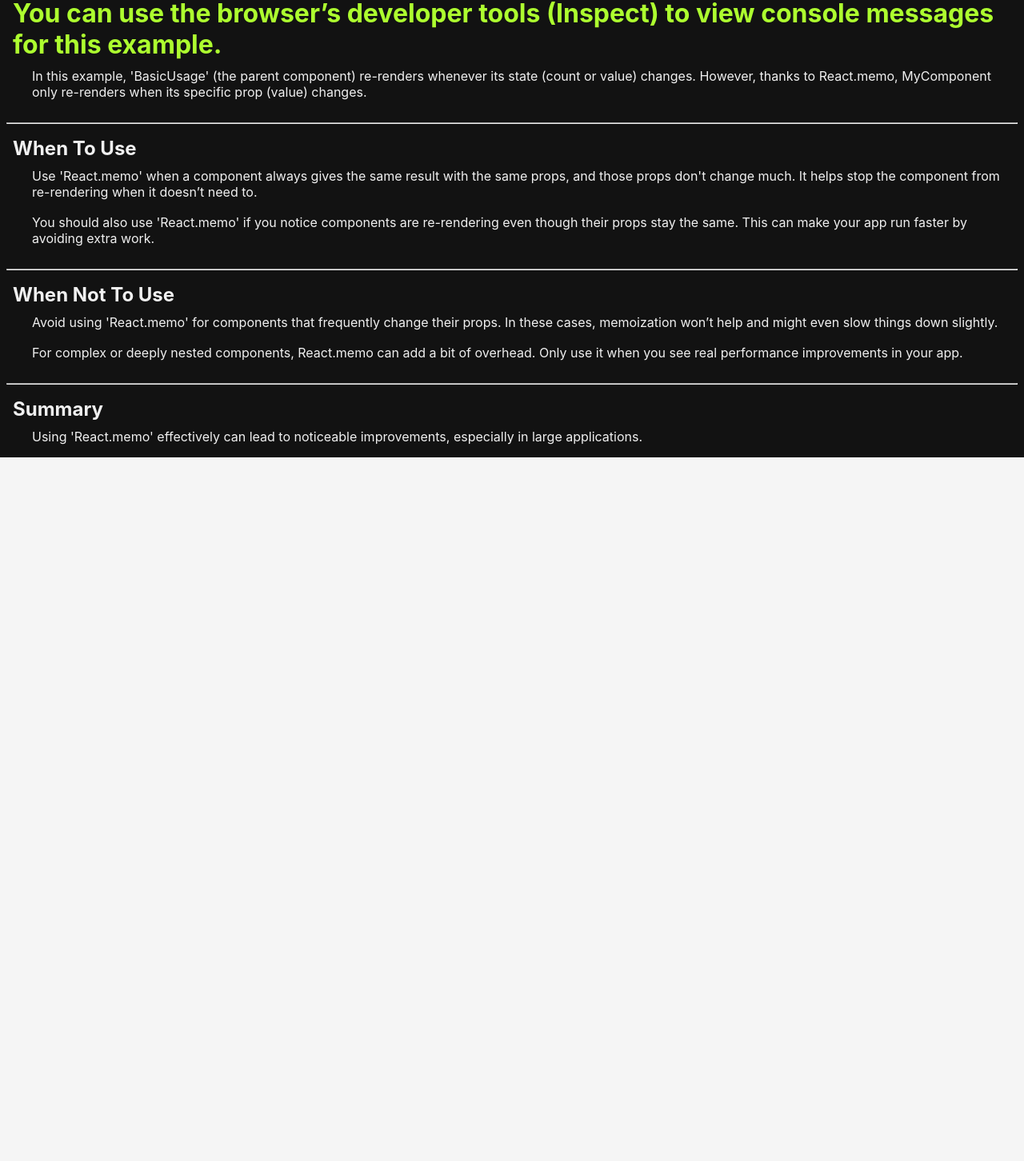
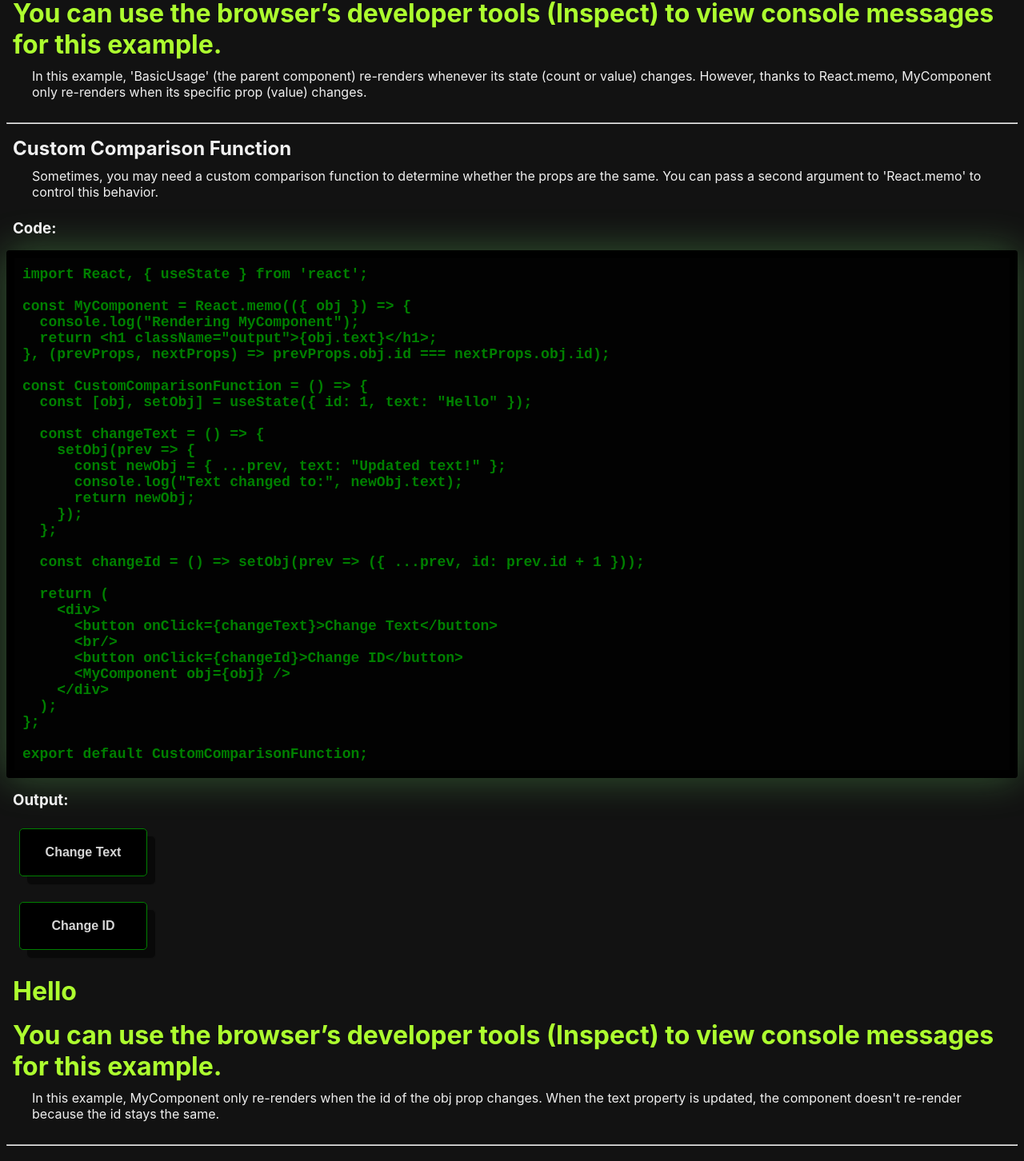
Before and after one commit to rees-kyle/react_showcase, a React (Create React App) app in the folder project/: page /react_showcase/memoization in a window 1280 px wide. Shown: the part 2367-3819 px from the top of the page at 80% size. Before the commit the page ends 2939 px from the top, so only its background shows below. Built offline with nearby package versions, Linux system fonts and the light colour scheme.

Commit message:
Add CustomComparisonFunction component
- Added component file.
- Added to index in components folder.
- Imported and added component to page.

```diff
--- /dev/null
+++ b/project/src/components/performance_optimization/memoization/CustomComparisonFunction.js
@@ -0,0 +1,87 @@
+import React, { useState } from 'react';
+
+// Memoized component to prevent unnecessary re-renders based on custom comparison
+const MyComponent = React.memo(({ obj }) => {
+  console.log("Rendering MyComponent");
+  return <h1 className="output">{obj.text}</h1>;
+}, (prevProps, nextProps) => prevProps.obj.id === nextProps.obj.id); // Custom comparison function
+
+// Parent component for testing the memoized component
+const CustomComparisonFunction = () => {
+  const [obj, setObj] = useState({ id: 1, text: "Hello" });
+
+  const changeText = () => {
+    setObj(prev => {
+      const newObj = { ...prev, text: "Updated text!" };
+      console.log("Text changed to:", newObj.text); // Log updated text
+      return newObj;
+    });
+  };
+
+  const changeId = () => setObj(prev => ({ ...prev, id: prev.id + 1 }));
+
+  return (
+    <div>
+      <br/>
+      <hr/>
+      <h2>Custom Comparison Function</h2>
+      <p>
+        Sometimes, you may need a custom comparison function to determine whether the props are the same.
+        You can pass a second argument to 'React.memo' to control this behavior.
+      </p>
+
+      <h3>Code:</h3>
+      <pre>
+        <code>
+          {`import React, { useState } from 'react';
+
+const MyComponent = React.memo(({ obj }) => {
+  console.log("Rendering MyComponent");
+  return <h1 className="output">{obj.text}</h1>;
+}, (prevProps, nextProps) => prevProps.obj.id === nextProps.obj.id);
+
+const CustomComparisonFunction = () => {
+  const [obj, setObj] = useState({ id: 1, text: "Hello" });
+
+  const changeText = () => {
+    setObj(prev => {
+      const newObj = { ...prev, text: "Updated text!" };
+      console.log("Text changed to:", newObj.text);
+      return newObj;
+    });
+  };
+
+  const changeId = () => setObj(prev => ({ ...prev, id: prev.id + 1 }));
+
+  return (
+    <div>
+      <button onClick={changeText}>Change Text</button>
+      <br/>
+      <button onClick={changeId}>Change ID</button>
+      <MyComponent obj={obj} />
+    </div>
+  );
+};
+
+export default CustomComparisonFunction;
+`}
+        </code>
+      </pre>
+
+      <h3>Output:</h3>
+      <button onClick={changeText}>Change Text</button>
+      <br/>
+      <button onClick={changeId}>Change ID</button>
+      <MyComponent obj={obj} />
+      <h1 className="output">
+        You can use the browser’s developer tools (Inspect) to view console messages for this example.
+      </h1>
+      <p>
+        In this example, MyComponent only re-renders when the id of the obj prop changes.
+        When the text property is updated, the component doesn't re-render because the id stays the same.
+      </p>
+    </div>
+  );
+};
+
+export default CustomComparisonFunction;
--- a/project/src/components/performance_optimization/memoization/index.js
+++ b/project/src/components/performance_optimization/memoization/index.js
@@ -1,6 +1,7 @@
 export { default as Memoization } from './Memoization';
 export { default as HowItWorks } from './HowItWorks';
 export { default as BasicUsage } from './BasicUsage';
+export { default as CustomComparisonFunction } from './CustomComparisonFunction';
 export { default as WhenToUse } from './WhenToUse';
 export { default as WhenNotToUse } from './WhenNotToUse';
 export { default as Summary } from './Summary';
--- a/project/src/pages/performance_optimization/MemoizationPage.js
+++ b/project/src/pages/performance_optimization/MemoizationPage.js
@@ -2,6 +2,7 @@ import {
   Memoization,
   HowItWorks,
   BasicUsage,
+  CustomComparisonFunction,
   WhenToUse,
   WhenNotToUse,
   Summary
@@ -13,6 +14,7 @@ const MemoizationPage = () => {
       <Memoization />
       <HowItWorks />
       <BasicUsage />
+      <CustomComparisonFunction />
       <WhenToUse />
       <WhenNotToUse />
       <Summary />
```
